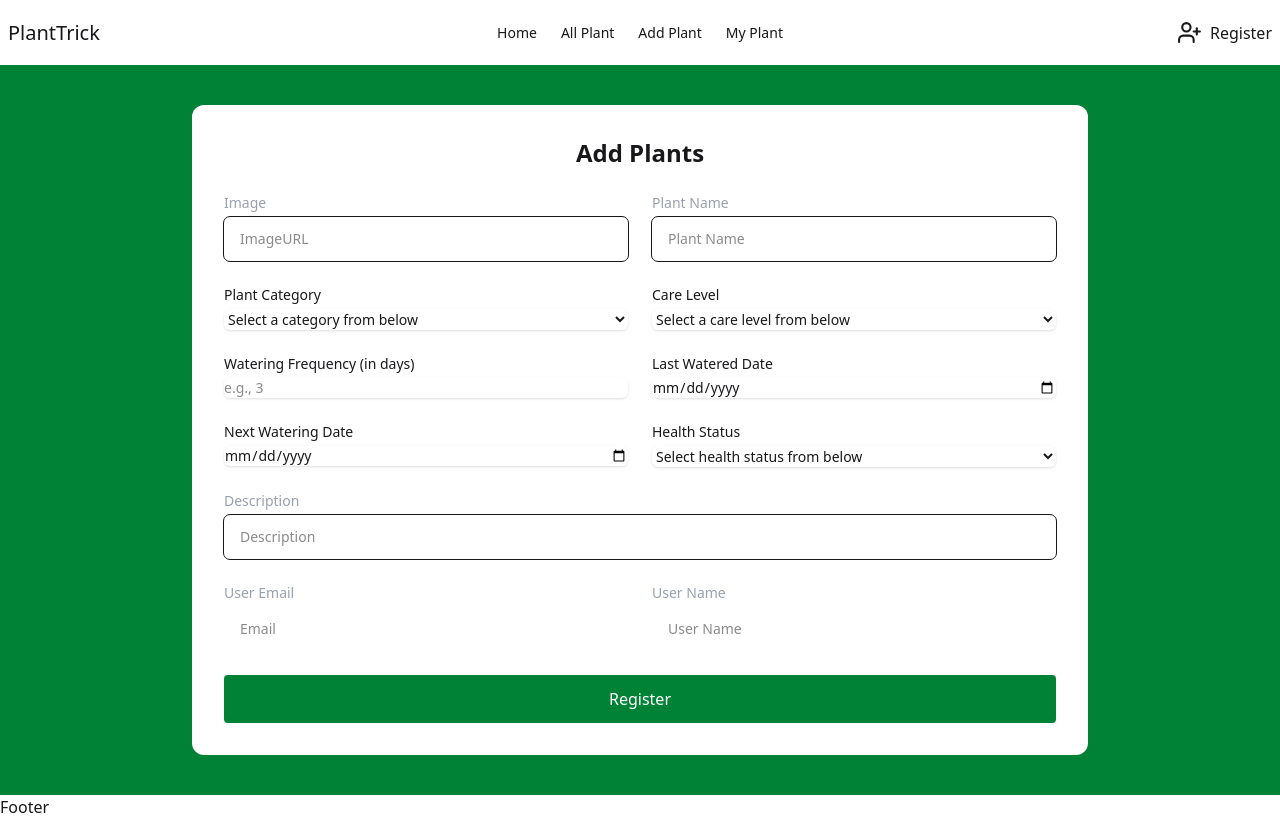
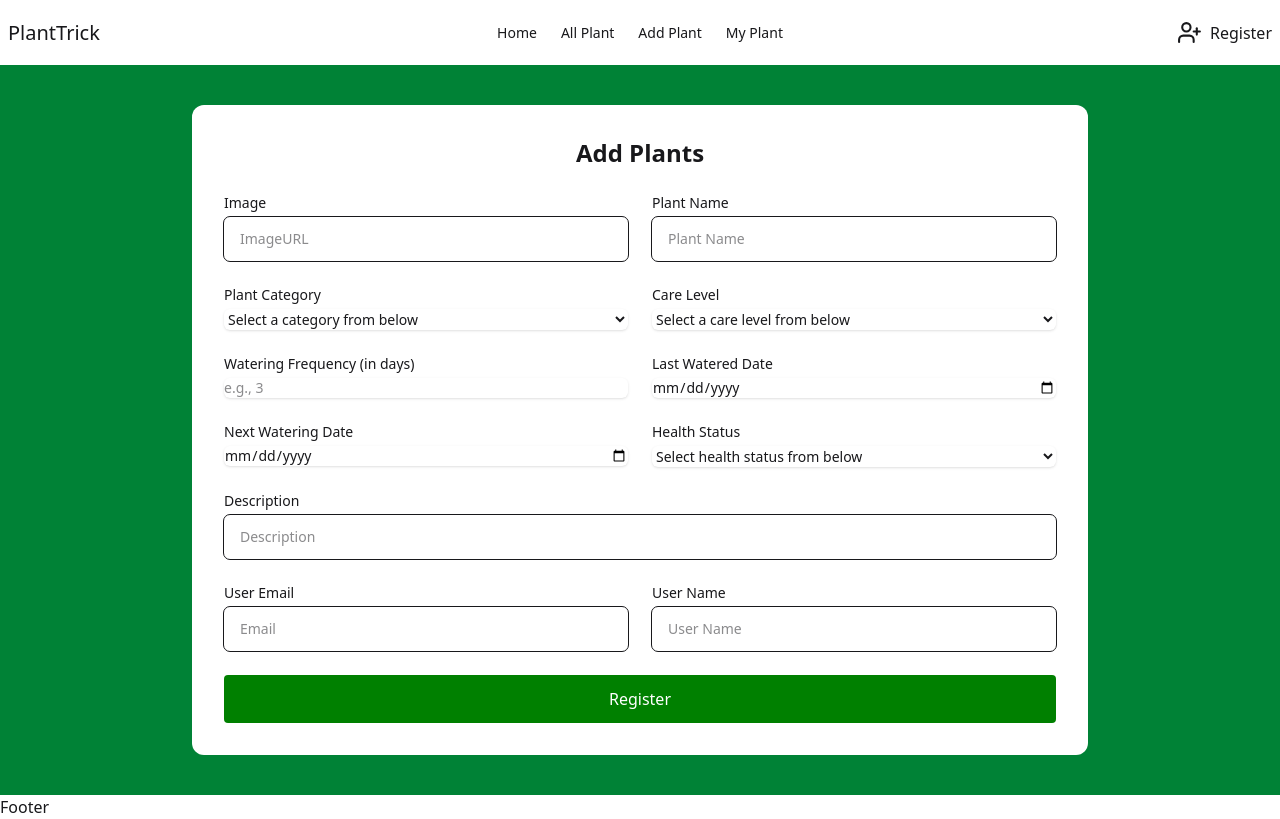
Before and after one commit to sajjadsajux/planttick, a React (Vite) app: page /addplants in a window 1280 px wide. Built offline with nearby package versions, Linux system fonts and the light colour scheme.

Commit message:
context and provider added

```diff
--- /dev/null
+++ b/src/Contexts/AuthContext.jsx
@@ -0,0 +1,3 @@
+import { createContext } from "react";
+
+export const AuthContext = createContext(null);
--- /dev/null
+++ b/src/Contexts/AuthProvider.jsx
@@ -0,0 +1,11 @@
+import React from "react";
+import { AuthContext } from "./AuthContext";
+
+const AuthProvider = ({ children }) => {
+  const userInfo = {
+    name: "Hello",
+  };
+  return <AuthContext value={userInfo}>{children}</AuthContext>;
+};
+
+export default AuthProvider;
--- a/src/Pages/AddPlants.jsx
+++ b/src/Pages/AddPlants.jsx
@@ -15,13 +15,13 @@ const AddPlants = () => {
         <form className="grid grid-cols-1 md:grid-cols-2 gap-6" onSubmit={handleAddPlants}>
           {/* Image */}
           <div className="space-y-1 text-sm">
-            <label className="block text-gray-400">Image</label>
+            <label className="block ">Image</label>
             <input required type="url" name="image" placeholder="ImageURL" className="w-full px-4 py-3 rounded-md   outline-1" />
           </div>
 
           {/* Plant Name */}
           <div className="space-y-1 text-sm">
-            <label className="block text-gray-400">Plant Name</label>
+            <label className="block ">Plant Name</label>
             <input required type="text" name="plantname" placeholder="Plant Name" className="w-full px-4 py-3 rounded-md outline-1" />
           </div>
 
@@ -93,25 +93,25 @@ const AddPlants = () => {
 
           {/* Description - Full Width */}
           <div className="space-y-1 text-sm md:col-span-2">
-            <label className="block text-gray-400">Description</label>
+            <label className="block ">Description</label>
             <input required type="text" name="description" placeholder="Description" className="w-full px-4 py-3 rounded-md border-gray-700  outline-1 " />
           </div>
 
           {/* User Email */}
           <div className="space-y-1 text-sm">
-            <label className="block text-gray-400">User Email</label>
-            <input required type="email" name="email" placeholder="Email" className="w-full px-4 py-3 rounded-md   " />
+            <label className="block ">User Email</label>
+            <input required type="email" name="email" placeholder="Email" className="w-full px-4 py-3 rounded-md  outline-1 " />
           </div>
 
           {/* User Name */}
           <div className="space-y-1 text-sm">
-            <label className="block text-gray-400">User Name</label>
-            <input required type="text" name="name" placeholder="User Name" className="w-full px-4 py-3 rounded-md  " />
+            <label className="block ">User Name</label>
+            <input required type="text" name="name" placeholder="User Name" className="w-full px-4 py-3 rounded-md  outline-1" />
           </div>
 
           {/* Submit Button - Full Width */}
           <div className="md:col-span-2">
-            <button type="submit" className="block w-full p-3 text-center rounded-sm text-white bg-green-700">
+            <button type="submit" className="block w-full p-3 text-center rounded-sm text-white bg-primary">
               Register
             </button>
           </div>
--- a/src/Pages/Home.jsx
+++ b/src/Pages/Home.jsx
@@ -1,7 +1,10 @@
-import React from "react";
+import React, { use } from "react";
 import HomeSlider from "../Components/HomeSlider";
+import { AuthContext } from "../Contexts/AuthContext";
 
 const Home = () => {
+  const { name } = use(AuthContext);
+  console.log(name);
   return (
     <div>
       <h2>Home</h2>
--- a/src/main.jsx
+++ b/src/main.jsx
@@ -9,6 +9,7 @@ import Home from "./Pages/Home.jsx";
 import Login from "./Components/Login.jsx";
 import Register from "./Components/Register.jsx";
 import AddPlants from "./Pages/AddPlants.jsx";
+import AuthProvider from "./Contexts/AuthProvider.jsx";
 
 const router = createBrowserRouter([
   {
@@ -37,6 +38,8 @@ const router = createBrowserRouter([
 
 createRoot(document.getElementById("root")).render(
   <StrictMode>
-    <RouterProvider router={router} />
+    <AuthProvider>
+      <RouterProvider router={router} />
+    </AuthProvider>
   </StrictMode>
 );
```
